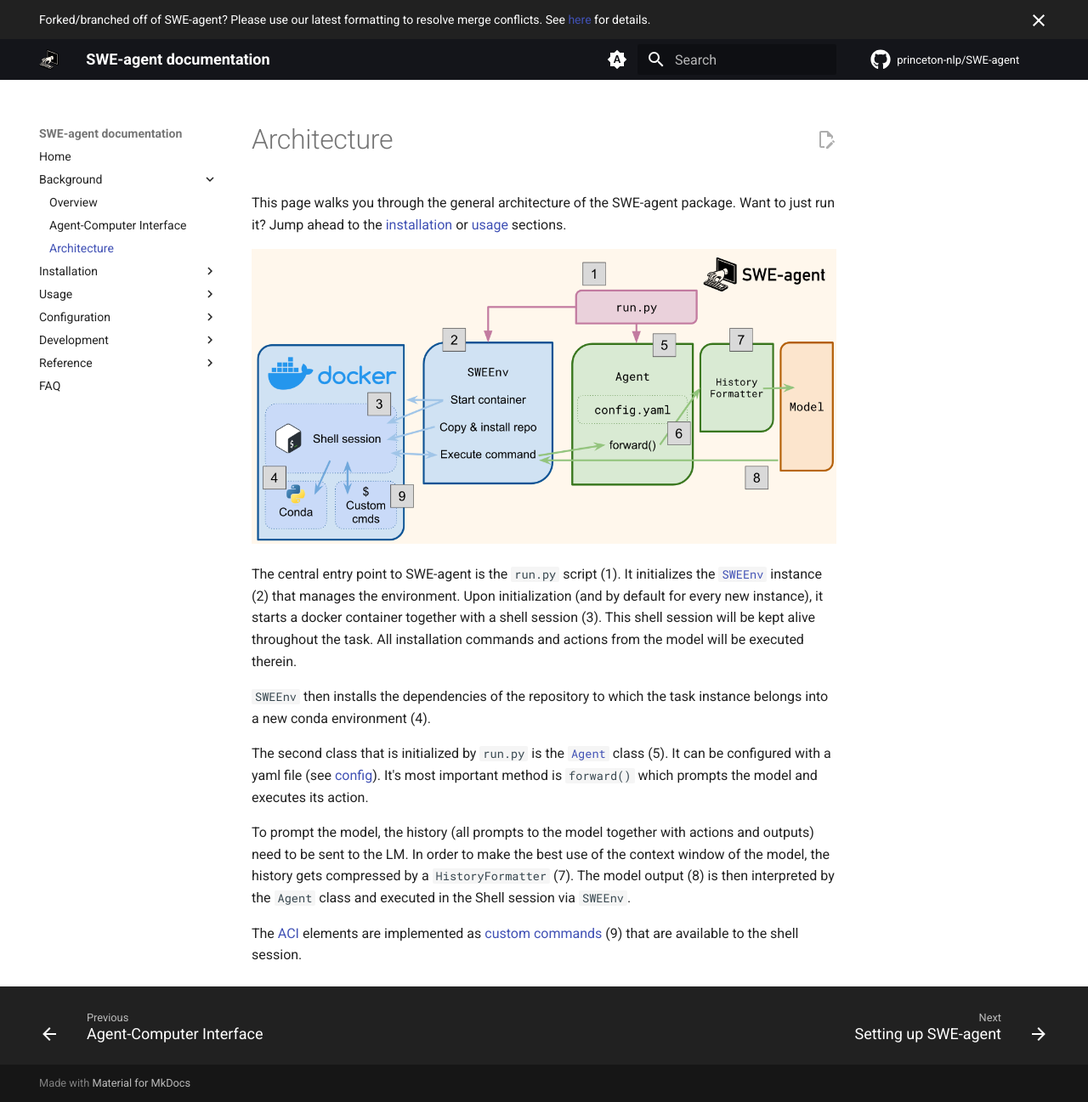
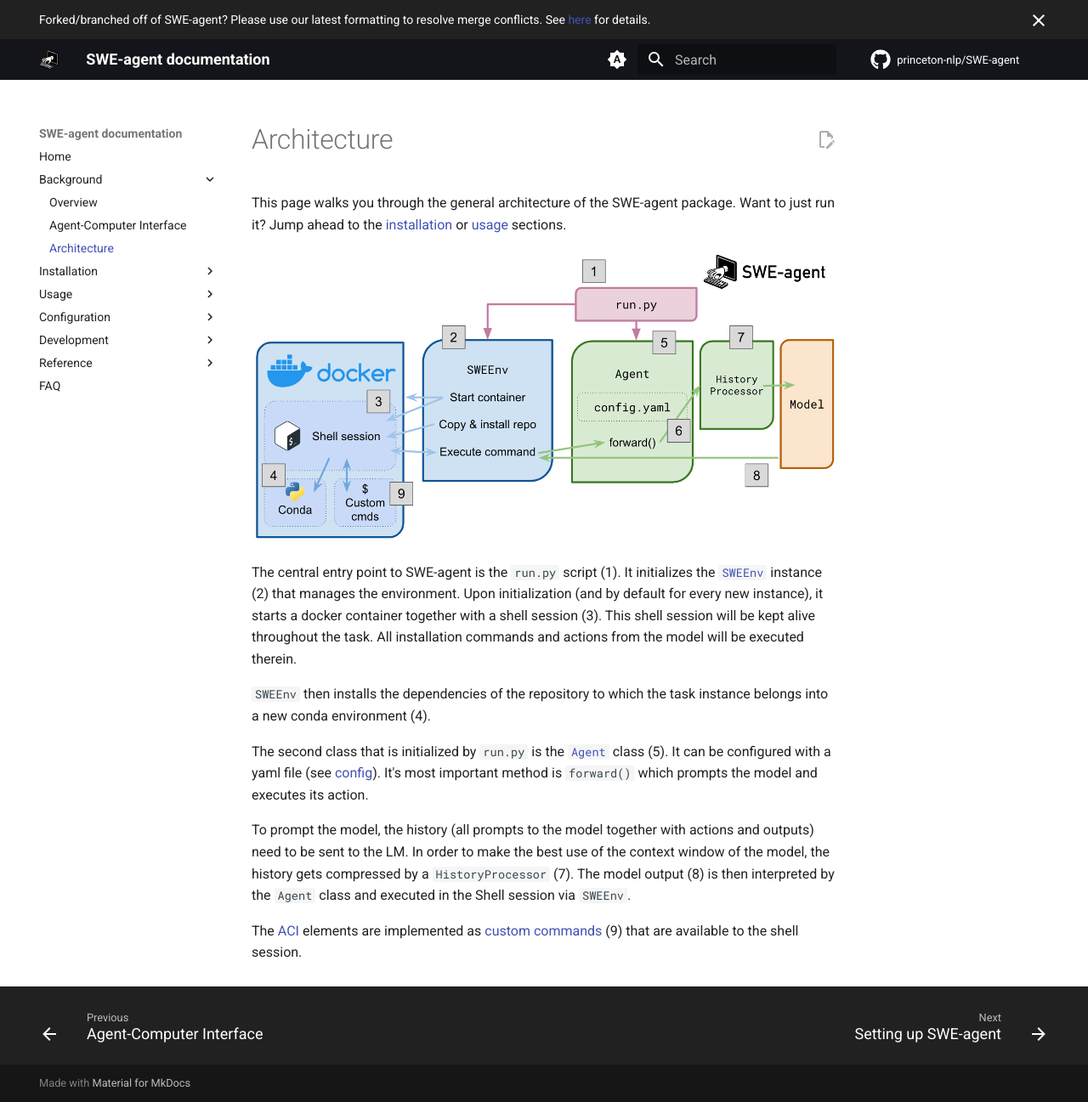
Before and after one commit to princeton-nlp/SWE-agent, an MkDocs documentation site: the page built from docs/background/architecture.md, in a window 1280 px wide and 1297 px high. Shown: the whole window at 85% size. Built offline with MkDocs 1.6.1 and Material for MkDocs 9.7.7, drawn with Linux system fonts in a browser that asks for light colours; comment, search, counter and statistics services are not loaded.

Commit message:
Doc: Fix naming HistoryProcessor (#655)

```diff
--- a/docs/background/architecture.md
+++ b/docs/background/architecture.md
@@ -10,6 +10,6 @@
 
 The second class that is initialized by `run.py` is the [`Agent`](../reference/agent.md) class (5). It can be configured with a yaml file (see [config](../config/config.md)). It's most important method is `forward()` which prompts the model and executes its action.
 
-To prompt the model, the history (all prompts to the model together with actions and outputs) need to be sent to the LM. In order to make the best use of the context window of the model, the history gets compressed by a `HistoryFormatter` (7). The model output (8) is then interpreted by the `Agent` class and executed in the Shell session via `SWEEnv`.
+To prompt the model, the history (all prompts to the model together with actions and outputs) need to be sent to the LM. In order to make the best use of the context window of the model, the history gets compressed by a `HistoryProcessor` (7). The model output (8) is then interpreted by the `Agent` class and executed in the Shell session via `SWEEnv`.
 
 The [ACI](aci.md) elements are implemented as [custom commands](../config/commands.md) (9) that are available to the shell session.
```
Also changed, not shown: docs/assets/architecture.png.
